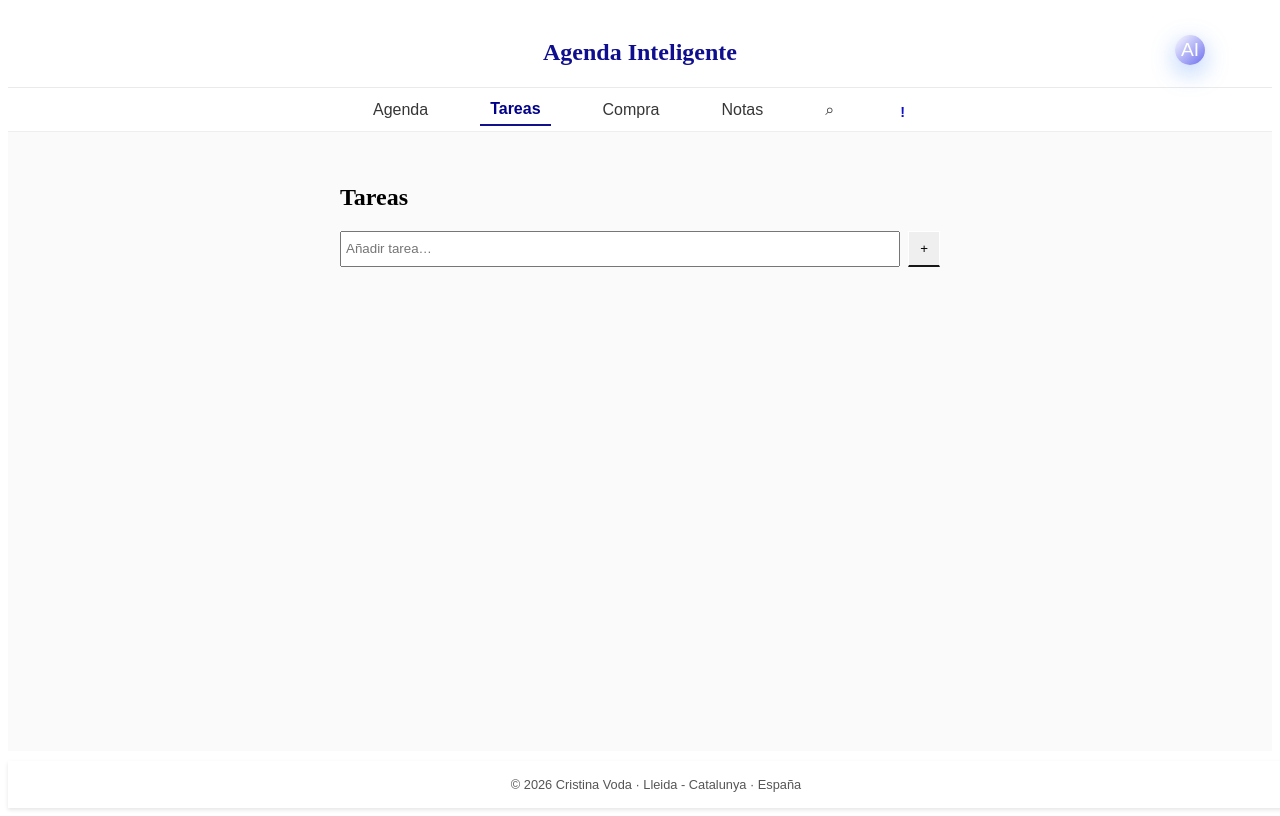
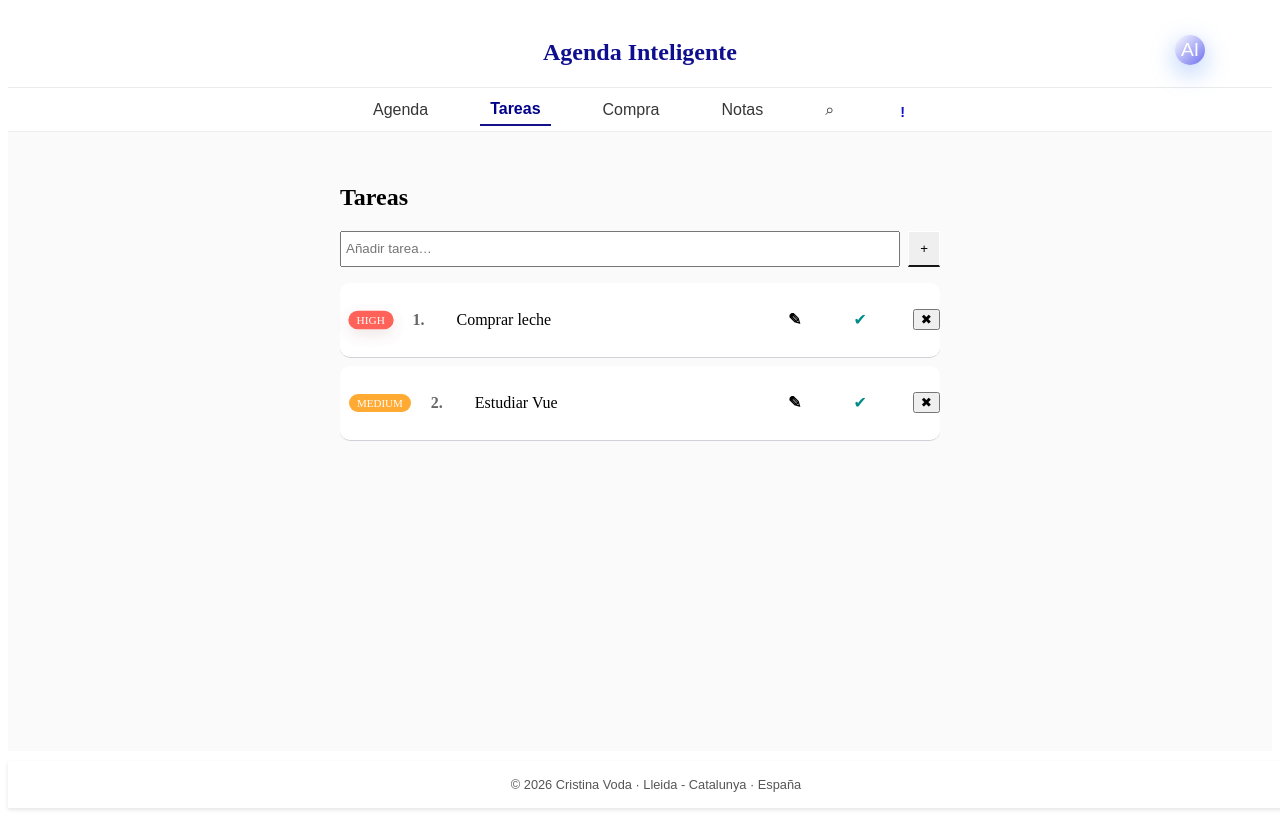
Before and after one commit to cristinavoda/Agenda-inteligente, a Vue app: page /tasks in a window 1280 px wide. Shown: the top 816 px of the page. Built offline with nearby package versions, Linux system fonts and the light colour scheme.

Commit message:
default-15

```diff
--- a/src/stores/tasksStore.js
+++ b/src/stores/tasksStore.js
@@ -1,14 +1,37 @@
 import { defineStore } from 'pinia'
-
 export const useTasksStore = defineStore('tasks', {
   state: () => ({
-    tasks: JSON.parse(localStorage.getItem('tasks') || '[]')
+    tasks: [
+      {
+        id: 1,
+        title: "Comprar leche",
+        priority: "high",
+        done: false
+      },
+      {
+        id: 2,
+        title: "Estudiar Vue",
+        priority: "medium",
+        done: false
+      }
+    ]
   }),
 
   actions: {
-    addTask(title) {
-      this.tasks.unshift({ id: Date.now(), title })
+
+  addTask(title) {
+      this.tasks.unshift({
+        id: Date.now(),
+        title,
+        priority: "low",
+        done: false
+      })
+
       this.persist()
+    },
+
+    persist() {
+      localStorage.setItem('tasks', JSON.stringify(this.tasks))
     },
 
     removeTask(id) {
--- a/src/views/AgendaView.vue
+++ b/src/views/AgendaView.vue
@@ -65,7 +65,7 @@
     </div>
   </div>
 
-  <!-- acciones -->
+
   <div class="actions">
     <button @click="startEdit(e)">🖋️</button>
     <button class="close-button" @click="removeEvent(e.id)">✖️</button>
@@ -123,7 +123,7 @@ const calendarOptions = ref({
   plugins: [dayGridPlugin, timeGridPlugin, interactionPlugin],
   initialView: 'dayGridMonth',
   locale: esLocale,
-  editable: true, // 🔥 CLAVE (drag & resize)
+  editable: true,
   eventStartEditable: true,
   eventDurationEditable: true,
 
@@ -456,8 +456,9 @@ box-shadow: 1px 2px#a1a0a0;
 
 
 .event-title {
-  color: #111827;
-  font-weight: 600;
+  color: #073494;
+  font-weight: 00;
+  font-family: Robot slab;
 }
 
 .close-button {
@@ -501,20 +502,20 @@ box-shadow: 1px 2px#a1a0a0;
 
 .low {
   opacity: 0.7;
-
+  color: darkcyan;
 }
 
 
 .medium {
   opacity: 1;
-
+ color: orange;
 }
 
 
 .high {
   transform: scale(1.03);
   box-shadow: 0 5px 15px rgba(153, 91, 91, 0.2);
-
+ color: red;
 }
 .high {
   border-left-width: 6px !important;
--- a/src/views/TasksView.vue
+++ b/src/views/TasksView.vue
@@ -13,15 +13,64 @@
     </div>
 
 
+
+
     <ul class="task-list">
-      <li v-for="(task, index) in tasksStore.tasks" :key="task.id">
+
+
+<li v-for="(task, index) in tasksStore.tasks"
+    :key="task.id"
+      :class="['task-item', { done: task.done }]"
+     @dblclick="openEdit(task, 'tasks')">
+
+<span class="badge" :class="task.priority">
+  {{ task.priority }}
+</span>
   <span class="number">{{ index + 1 }}.</span>
+
   <span class="title">{{ task.title }}</span>
+
+  <span class="edit-btn" @click="openEdit(task, 'tasks')">✎</span>
+
+  <span class="task-btn" @click="task.done = !task.done">
+  ✔
+</span>
+
   <button @click="remove(task.id)">✖</button>
+
 </li>
 
     </ul>
+
+
+
+     <div v-if="isModalOpen" class="modal-backdrop"@click.self="isModalOpen = false">
+  <div class="modal">
+
+    <h2>Edit {{ editType }}</h2>
+
+    <input v-model="selectedItem.title" />
+
+    <textarea v-if="editType === 'notes'" v-model="selectedItem.text"></textarea>
+<select v-model="selectedItem.priority">
+  <option value="high">High</option>
+  <option value="medium">Medium</option>
+  <option value="low">Low</option>
+</select>
+<div class="buttons-modal">
+    <button @click="saveEdit">Save</button>
+    <button @click="isModalOpen = false">Cancel</button>
+    </div>
+
+      </div>
+    </div>
+
+
+
   </div>
+
+
+
 </template>
 
 <script setup>
@@ -30,6 +79,15 @@ import { useTasksStore } from '../stores/tasksStore'
 
 const tasksStore = useTasksStore()
 const newTask = ref('')
+const isModalOpen = ref(false)
+const selectedItem = ref(null)
+const editType = ref('')
+
+function openEdit(item, type) {
+  selectedItem.value = { ...item }
+  editType.value = type
+  isModalOpen.value = true
+}
 
 function addTask() {
   if (!newTask.value.trim()) return
@@ -46,6 +104,28 @@ function formatDate(date) {
     dateStyle: 'short',
     timeStyle: 'short'
   })
+}
+
+function saveEdit() {
+  if (editType.value === 'tasks') {
+    updateTask(selectedItem.value)
+  }
+
+  if (editType.value === 'shopping') {
+    updateShopping(selectedItem.value)
+  }
+
+  if (editType.value === 'notes') {
+    updateNote(selectedItem.value)
+  }
+console.log('closing modal')
+  isModalOpen.value = false
+}
+function updateTask(task) {
+  const index = tasksStore.tasks.findIndex(t => t.id === task.id)
+  if (index !== -1) {
+    tasksStore.tasks[index] = task
+  }
 }
 </script>
 
@@ -86,10 +166,37 @@ function formatDate(date) {
   border-bottom: 1px solid #d1d1d8;
 }
 
+
+.high {
+  background: #ff3b30;
+  color: white;
+  margin-left: 9px;
+}
+
+.medium {
+  background: #ff9500;
+  color: white;
+  margin-left: 9px;
+}
+
+.low {
+  background: #34c759;
+  color: white;
+  margin-left: 9px;
+}
+
+li.medium {
+  border-left: 4px solid #ff9500;
+}
+
+li.low {
+  border-left: 4px solid #34c759;
+}
 .number {
   width: 24px;
   font-weight: 600;
   color: #666;
+  padding: 20px;;
 }
 
 .title {
@@ -108,4 +215,135 @@ function formatDate(date) {
 .remove:hover {
   opacity: 1;
 }
+
+
+.edit-btn {
+  margin-right: 40px;
+  padding: 6px;
+  display: inline-block;
+  background: transparent;
+  cursor: pointer;
+  font-weight: 600;
+  border-bottom: 2px 2px #666;
+}
+.task-btn {
+   margin-right: 40px;
+
+  padding: 6px;
+  display: inline-block;
+  background: transparent;
+  cursor: pointer;
+  color: darkcyan;
+  border-bottom: 2px 2px #666;
+}
+.buttons-modal {
+  display: flex;
+  gap: 19px;
+  justify-content: center;
+  margin-top: 16px;
+}
+.buttons-modal button:hover {
+  transform: scale(1.05);}
+.modal-backdrop {
+  position: fixed;
+  inset: 0;
+  background: rgba(0,0,0,0.4);
+  backdrop-filter: blur(8px);
+  display: flex;
+  justify-content: center;
+  align-items: center;
+}
+
+.modal {
+  background: white;
+  padding: 24px;
+  border-radius: 16px;
+  width: 320px;
+  box-shadow: 0 10px 40px rgba(0,0,0,0.2);
+  animation: pop 0.2s ease;
+}
+.task-item {
+  display: flex;
+  align-items: center;
+  justify-content: space-between;
+  padding: 10px 12px;
+  border-radius: 10px;
+  margin-bottom: 8px;
+  background: #fff;
+  transition: 0.2s;
+}
+
+.task-item:hover {
+  transform: scale(1.01);
+  box-shadow: 0 4px 12px rgba(0,0,0,0.08);
+}
+.task-item.high {
+  border-left: 4px solid #ff3b30;
+}
+
+.task-item.medium {
+  border-left: 4px solid #ff9500;
+}
+
+.task-item.low {
+  border-left: 4px solid #34c759;
+}
+.badge {
+  font-size: 11px;
+  padding: 3px 8px;
+  border-radius: 12px;
+  text-transform: uppercase;
+  opacity: 0.8;
+}
+
+.high .badge {
+  background: #ff3b30;
+  color: white;
+}
+
+.medium .badge {
+  background: #ff9500;
+  color: white;
+}
+
+.low .badge {
+  background: #34c759;
+  color: white;
+}
+.task-item.done {
+  margin-right: 100px;
+  opacity: 0.4;
+  text-decoration: line-through;
+}
+.actions {
+  display: flex;
+  gap: 8px;
+  opacity: 0;
+  transition: 0.2s;
+}
+.task-item.done {
+  opacity: 0.5;
+
+}
+.task-item:hover .actions {
+  opacity: 1;
+}
+
+.done .title {
+  text-decoration: line-through;
+  opacity: 0.5;
+   color: #999;
+}
+.task-item.done .number {
+  color: #aaa;
+  opacity: 0.6;
+}
+.task-item.done .badge {
+  opacity: 0.4;
+  filter: grayscale(100%);
+}
+.done {
+  filter: blur(0.3px);
+  transition: 0.2s;
+}
 </style>
```
